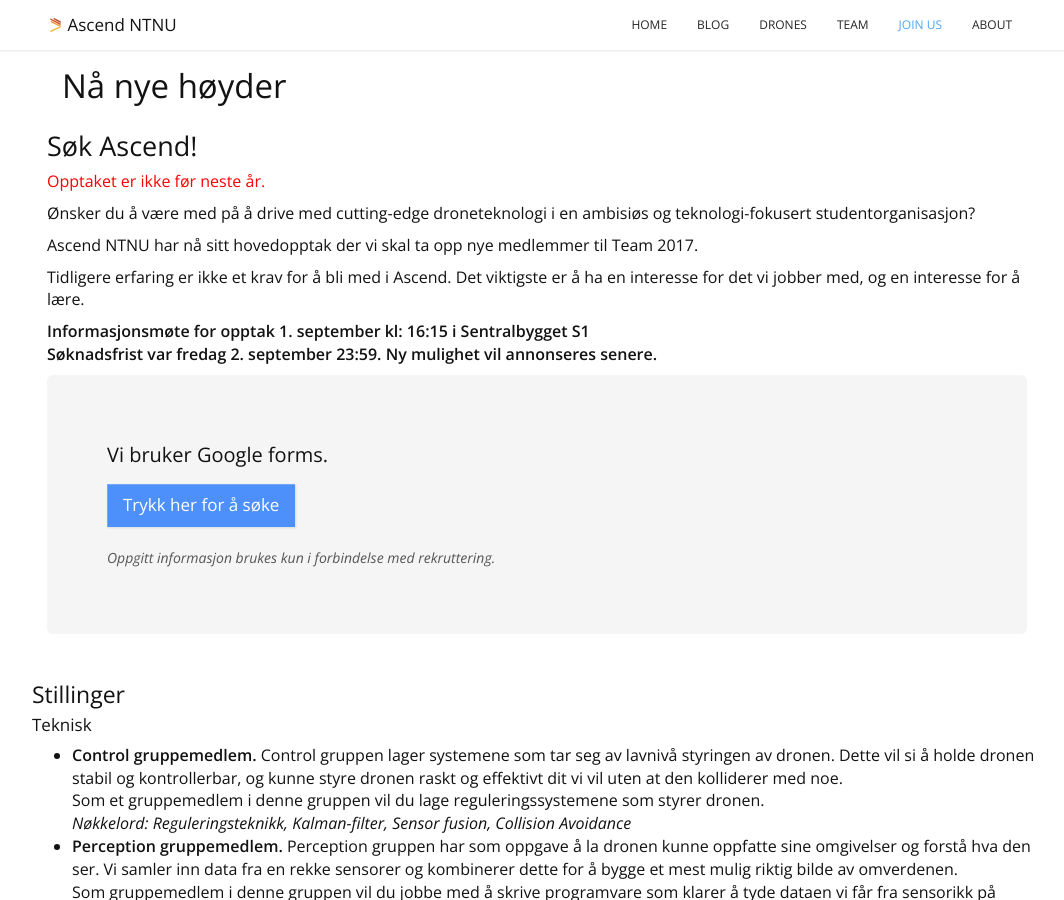
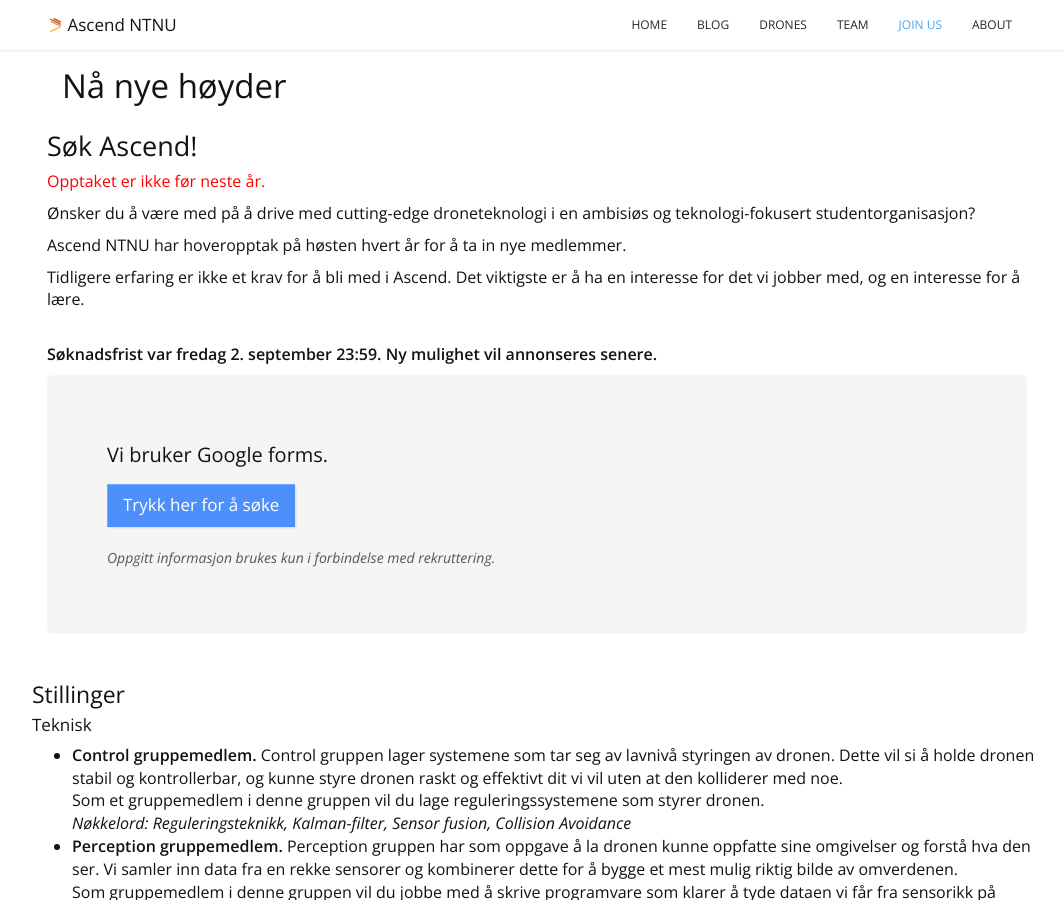
Before and after one commit to AscendNTNU/AscendNTNU.github.io, a Jekyll site: the page built from join.html, in a window 1280 px wide and 900 px high. Shown: the whole window, without its empty margins (103-1167 px from the left). Built offline with Jekyll 4.4.1, drawn with Linux system fonts in a browser that asks for light colours.

Commit message:
Updated join info

```diff
--- a/join.html
+++ b/join.html
@@ -15,13 +15,13 @@ permalink: /join/
 				Ønsker du å være med på å drive med cutting-edge droneteknologi i en ambisiøs og teknologi-fokusert studentorganisasjon?
 			</p>
 			<p>
-				Ascend NTNU har nå sitt hovedopptak der vi skal ta opp nye medlemmer til Team 2017.
+				Ascend NTNU har hoveropptak på høsten hvert år for å ta in nye medlemmer.
 			</p>
 			<p>
 				Tidligere erfaring er ikke et krav for å bli med i Ascend. Det viktigste er å ha en interesse for det vi jobber med, og en interesse for å lære.
 			</p>
 			<p>
-				<strong>Informasjonsmøte for opptak 1. september kl: 16:15 i Sentralbygget S1</strong>
+			<!--<strong>Informasjonsmøte for opptak 1. september kl: 16:15 i Sentralbygget S1</strong>-->
 				<br>
 				<!--<strong>Søknadsfrist er fredag 2. september 23:59</strong>-->
 				<strong>Søknadsfrist var fredag 2. september 23:59. Ny mulighet vil annonseres senere.</strong>
```
